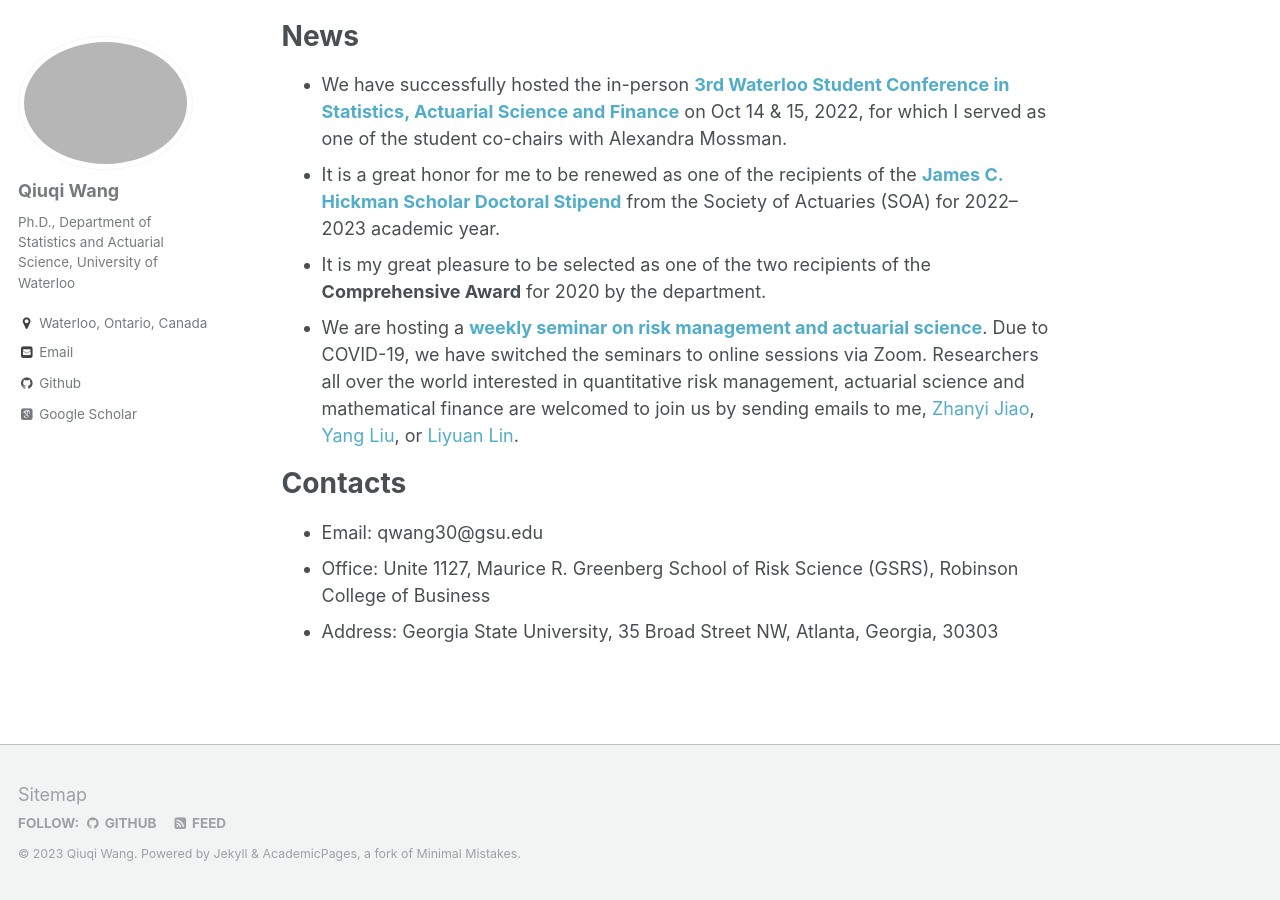
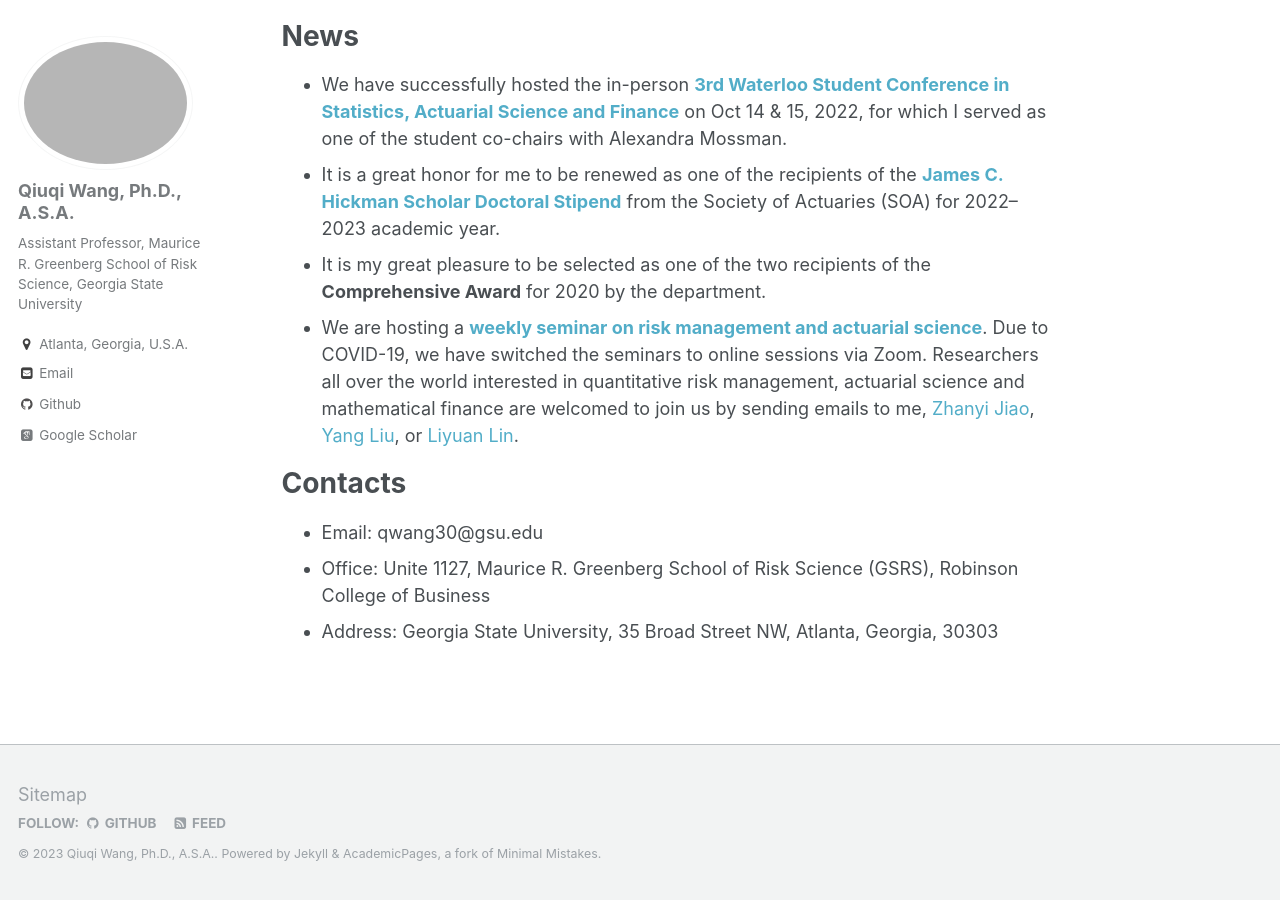
Before and after one commit to qwangan/qwangan.github.io, a Jekyll site: the page built from _pages/about.md, in a window 1280 px wide and 900 px high, scrolled down 777 px. Built offline with Jekyll 4.4.1, drawn with Linux system fonts in a browser that asks for light colours; some web fonts are replaced.

Commit message:
Update _config.yml

```diff
--- a/_config.yml
+++ b/_config.yml
@@ -9,8 +9,8 @@
 locale                   : "en-US"
 title                    : "Qiuqi Wang's Webpage"
 title_separator          : "-"
-name                     : &name "Qiuqi Wang"
-description              : &description "Ph.D., Department of Statistics and Actuarial Science, University of Waterloo"
+name                     : &name "Qiuqi Wang, Ph.D., A.S.A."
+description              : &description "Assistant Professor, Maurice R. Greenberg School of Risk Science, Georgia State University"
 url                      : https://qwangan.github.io # the base hostname & protocol for your site e.g. "https://mmistakes.github.io"
 baseurl                  : "" # the subpath of your site, e.g. "/blog"
 repository               : "qwangan/qwangan.github.io"
@@ -77,13 +77,13 @@ analytics:
 
 # Site Author
 author:
-  name             : "Qiuqi Wang"
+  name             : "Qiuqi Wang, Ph.D., A.S.A."
   avatar           : "Photo1.jpeg"
-  bio              : "Ph.D., Department of Statistics and Actuarial Science, University of Waterloo"
-  location         : "Waterloo, Ontario, Canada"
+  bio              : "Assistant Professor, Maurice R. Greenberg School of Risk Science, Georgia State University"
+  location         : "Atlanta, Georgia, U.S.A."
   employer         :
   googlescholar    : "https://scholar.google.ca/citations?user=vboPnRoAAAAJ&hl=en"
-  email            : "q428wang@uwaterloo.ca"
+  email            : "qwang30@gsu.edu"
   uri              :
   bitbucket        :
   codepen          :
```
